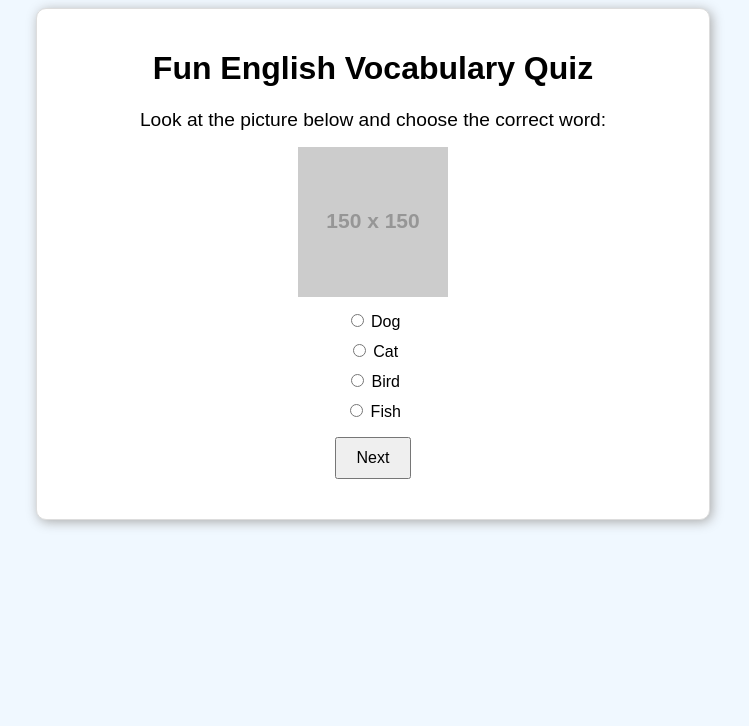
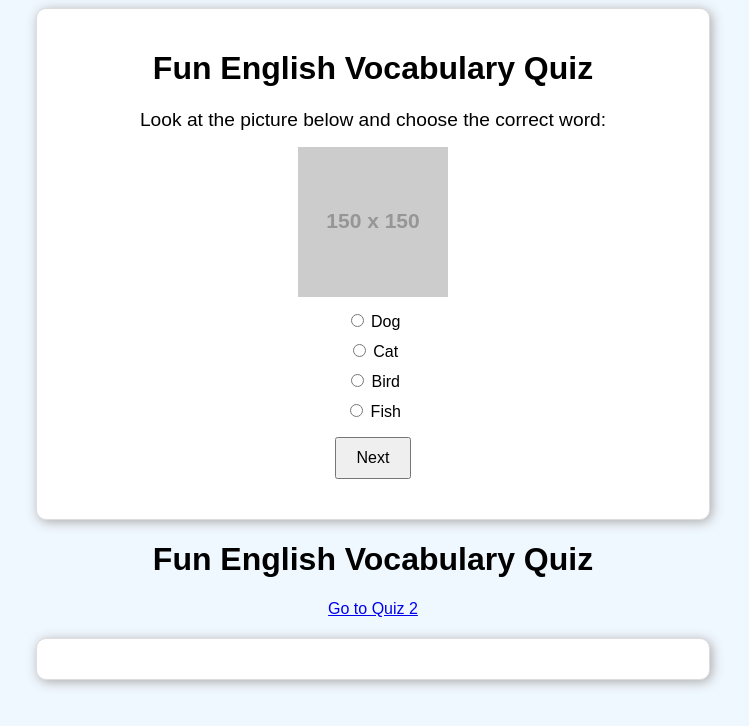
Before and after one commit to cryptodrug/quiz, a plain HTML site: page index.html in a window 1280 px wide. Shown: the whole page, without its empty margins (267-1016 px from the left). Drawn offline with Linux system fonts and the light colour scheme; placeholder pictures from the web are drawn by us.

Commit message:
Update index.html

```diff
--- a/index.html
+++ b/index.html
@@ -120,3 +120,30 @@
     </script>
 </body>
 </html>
+<!DOCTYPE html>
+<html lang="en">
+<head>
+    <meta charset="UTF-8">
+    <meta name="viewport" content="width=device-width, initial-scale=1.0">
+    <title>Fun English Vocabulary Quiz</title>
+    <style>
+        body {
+            font-family: Arial, sans-serif;
+            background-color: #f0f8ff;
+            text-align: center;
+        }
+        .link-container {
+            margin: 20px;
+        }
+    </style>
+</head>
+<body>
+    <div class="link-container">
+        <h1>Fun English Vocabulary Quiz</h1>
+        <a href="quiz2.html">Go to Quiz 2</a>
+    </div>
+    <div class="quiz-container">
+        <!-- Existing quiz content -->
+    </div>
+</body>
+</html>
```
